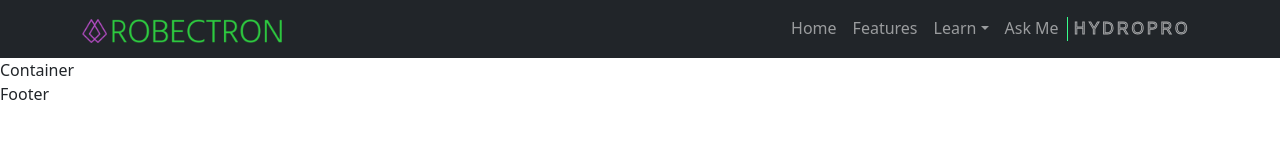
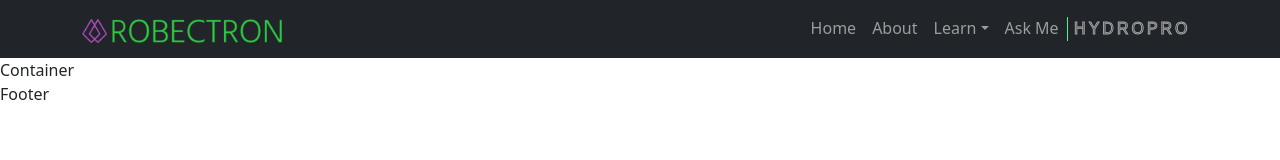
Before and after one commit to Mahmoudicc95/React, a JavaScript app: page / in a window 1280 px wide. Shown: the top 160 px of the page. Built offline with nearby package versions, Linux system fonts and the light colour scheme.

Commit message:
React props

```diff
--- a/src/components/Header/Header.js
+++ b/src/components/Header/Header.js
@@ -18,7 +18,7 @@ const Header = () => {
                     </NavItem>
 
                     <NavItem>
-                        <a href="#features" className="nav-link">Features</a>
+                        <a href="#features" className="nav-link">About</a>
                     </NavItem>
 
                     <NavItemDropDown>
@@ -32,6 +32,7 @@ const Header = () => {
                     <NavItem>
                         <a href="#faq" className="nav-link">Ask Me</a>
                     </NavItem>
+
                     <NavItem>
                         <a href='#'>
                         <button data-text="Awesome" className="button">
```
